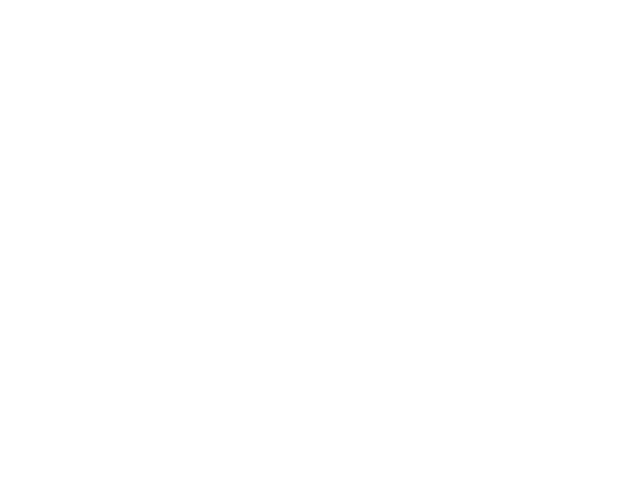
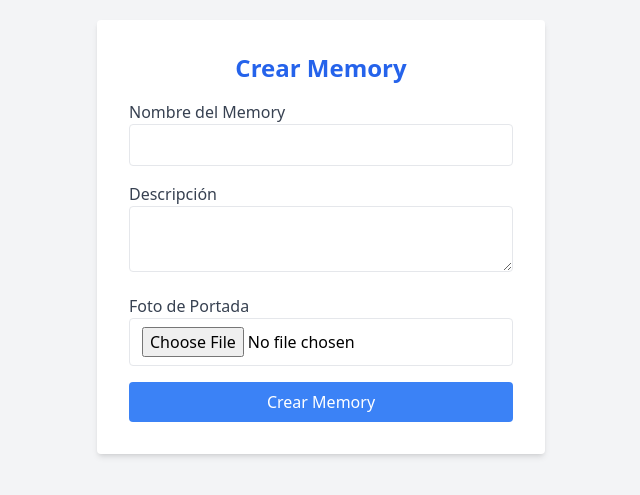
Before and after one commit to salaverryyy/Eventify-Frontend, a React (Vite) app in the folder eventify-frontend-web/: page /create-memory in a window 1280 px wide. Before the commit this address had no page. Shown: the part 163-658 px from the top of the page, without its empty margins (319-959 px from the left). Built offline with nearby package versions, Linux system fonts and the light colour scheme.

Commit message:
CreateMemoryPage creado -  funciona

```diff
--- a/eventify-frontend-web/src/App.tsx
+++ b/eventify-frontend-web/src/App.tsx
@@ -1,7 +1,10 @@
+// src/App.tsx
 import { Routes, Route } from 'react-router-dom';
 import HomePage from './pages/HomePage';
 import LoginPage from './pages/LoginPage';
 import RegisterPage from './pages/RegisterPage';
+import CreateEventPage from './pages/CreateEventPage';
+import CreateMemoryPage from './pages/CreateMemoryPage';
 
 const App = () => {
     return (
@@ -9,6 +12,8 @@ const App = () => {
             <Route path="/" element={<RegisterPage />} />
             <Route path="/login" element={<LoginPage />} />
             <Route path="/homePage" element={<HomePage />} />
+            <Route path="/create-event" element={<CreateEventPage />} />
+            <Route path="/create-memory" element={<CreateMemoryPage />} />
         </Routes>
     );
 };
--- /dev/null
+++ b/eventify-frontend-web/src/pages/CreateEventPage.tsx
@@ -0,0 +1,90 @@
+// src/pages/CreateEventPage.tsx
+import React, { useState } from 'react';
+import { useNavigate } from 'react-router-dom';
+import axios from 'axios';
+
+const CreateEventPage: React.FC = () => {
+    const navigate = useNavigate();
+    const [formData, setFormData] = useState({
+        eventName: '',
+        eventDescription: '',
+        eventDate: '',
+    });
+
+    const handleChange = (e: React.ChangeEvent<HTMLInputElement | HTMLTextAreaElement>) => {
+        const { name, value } = e.target;
+        setFormData((prev) => ({
+            ...prev,
+            [name]: value,
+        }));
+    };
+
+    const handleSubmit = async (e: React.FormEvent) => {
+        e.preventDefault();
+
+        try {
+            const response = await axios.post('http://localhost:8080/event', formData, {
+                headers: {
+                    Authorization: `Bearer ${localStorage.getItem('token')}`,
+                },
+            });
+
+            const eventId = response.data.eventId;
+
+            // Redirigir a CreateMemoryPage pasando eventId
+            navigate('/create-memory', { state: { eventId } });
+        } catch (error) {
+            console.error('Error creating event:', error);
+        }
+    };
+
+    return (
+        <div className="flex items-center justify-center min-h-screen bg-gray-100">
+            <div className="bg-white p-8 rounded shadow-md w-full max-w-md">
+                <h2 className="text-2xl font-bold text-center text-blue-600 mb-4">Crear Evento</h2>
+                <form onSubmit={handleSubmit} className="space-y-4">
+                    <div>
+                        <label className="block text-gray-700">Nombre del Evento</label>
+                        <input
+                            type="text"
+                            name="eventName"
+                            value={formData.eventName}
+                            onChange={handleChange}
+                            className="w-full px-3 py-2 border rounded"
+                            required
+                        />
+                    </div>
+                    <div>
+                        <label className="block text-gray-700">Descripción del Evento</label>
+                        <textarea
+                            name="eventDescription"
+                            value={formData.eventDescription}
+                            onChange={handleChange}
+                            className="w-full px-3 py-2 border rounded"
+                            required
+                        />
+                    </div>
+                    <div>
+                        <label className="block text-gray-700">Fecha del Evento</label>
+                        <input
+                            type="date"
+                            name="eventDate"
+                            value={formData.eventDate}
+                            onChange={handleChange}
+                            className="w-full px-3 py-2 border rounded"
+                            required
+                        />
+                    </div>
+                    <button
+                        type="submit"
+                        className="w-full bg-blue-500 text-white py-2 rounded hover:bg-blue-600 transition duration-200"
+                    >
+                        Crear Evento
+                    </button>
+                </form>
+            </div>
+        </div>
+    );
+};
+
+export default CreateEventPage;
--- /dev/null
+++ b/eventify-frontend-web/src/pages/CreateMemoryPage.tsx
@@ -0,0 +1,118 @@
+// src/pages/CreateMemoryPage.tsx
+import React, { useState } from 'react';
+import { useNavigate, useLocation } from 'react-router-dom';
+import axios from 'axios';
+
+const CreateMemoryPage: React.FC = () => {
+    const navigate = useNavigate();
+    const location = useLocation();
+    const { eventId } = location.state || {}; // Obtenemos el eventId pasado desde CreateEventPage
+
+    const [formData, setFormData] = useState({
+        memoryName: '',
+        description: '',
+        coverPhoto: null as File | null,
+    });
+
+    const handleChange = (e: React.ChangeEvent<HTMLInputElement | HTMLTextAreaElement>) => {
+        const { name, value } = e.target;
+        setFormData((prev) => ({
+            ...prev,
+            [name]: value,
+        }));
+    };
+
+    const handleFileChange = (e: React.ChangeEvent<HTMLInputElement>) => {
+        const file = e.target.files?.[0] || null;
+        setFormData((prev) => ({
+            ...prev,
+            coverPhoto: file,
+        }));
+    };
+
+    const handleSubmit = async (e: React.FormEvent) => {
+        e.preventDefault();
+
+        // Crear Memory
+        const memoryData = new FormData();
+        memoryData.append('memoryName', formData.memoryName);
+        memoryData.append('description', formData.description);
+        if (formData.coverPhoto) {
+            memoryData.append('coverPhoto', formData.coverPhoto);
+        }
+
+        try {
+            const createMemoryResponse = await axios.post('http://localhost:8080/memories', memoryData, {
+                headers: {
+                    Authorization: `Bearer ${localStorage.getItem('token')}`,
+                    'Content-Type': 'multipart/form-data',
+                },
+            });
+
+            const memoryId = createMemoryResponse.data.id;
+
+            // Asociar Memory con el Evento
+            if (eventId && memoryId) {
+                await axios.post(`http://localhost:8080/event/${eventId}/memory/${memoryId}`, {}, {
+                    headers: {
+                        Authorization: `Bearer ${localStorage.getItem('token')}`,
+                    },
+                });
+            }
+
+            // Redirigir a la página principal o a otra página después de la creación exitosa
+            navigate('/homePage');
+        } catch (error) {
+            console.error('Error creating memory:', error);
+        }
+    };
+
+    return (
+        <div className="flex items-center justify-center min-h-screen bg-gray-100">
+            <div className="bg-white p-8 rounded shadow-md w-full max-w-md">
+                <h2 className="text-2xl font-bold text-center text-blue-600 mb-4">Crear Memory</h2>
+                <form onSubmit={handleSubmit} className="space-y-4">
+                    <div>
+                        <label className="block text-gray-700">Nombre del Memory</label>
+                        <input
+                            type="text"
+                            name="memoryName"
+                            value={formData.memoryName}
+                            onChange={handleChange}
+                            className="w-full px-3 py-2 border rounded"
+                            required
+                        />
+                    </div>
+                    <div>
+                        <label className="block text-gray-700">Descripción</label>
+                        <textarea
+                            name="description"
+                            value={formData.description}
+                            onChange={handleChange}
+                            className="w-full px-3 py-2 border rounded"
+                            required
+                        />
+                    </div>
+                    <div>
+                        <label className="block text-gray-700">Foto de Portada</label>
+                        <input
+                            type="file"
+                            name="coverPhoto"
+                            onChange={handleFileChange}
+                            className="w-full px-3 py-2 border rounded"
+                            accept="image/*"
+                        />
+                    </div>
+                    <button
+                        type="submit"
+                        className="w-full bg-blue-500 text-white py-2 rounded hover:bg-blue-600 transition duration-200"
+                    >
+                        Crear Memory
+                    </button>
+                </form>
+            </div>
+        </div>
+    );
+};
+
+export default CreateMemoryPage;
--- a/eventify-frontend-web/src/pages/HomePage.tsx
+++ b/eventify-frontend-web/src/pages/HomePage.tsx
@@ -39,8 +39,8 @@ const HomePage: React.FC = () => {
   }, []);
 
   const handleCreateEvent = () => {
-    navigate('/create-event'); // Ajusta esta ruta según la página de creación de eventos
-  };
+    navigate('/create-event');
+};
 
   return (
     <div className="container mx-auto p-4">
```
Lines whose indentation alone changed are shown as unchanged.
